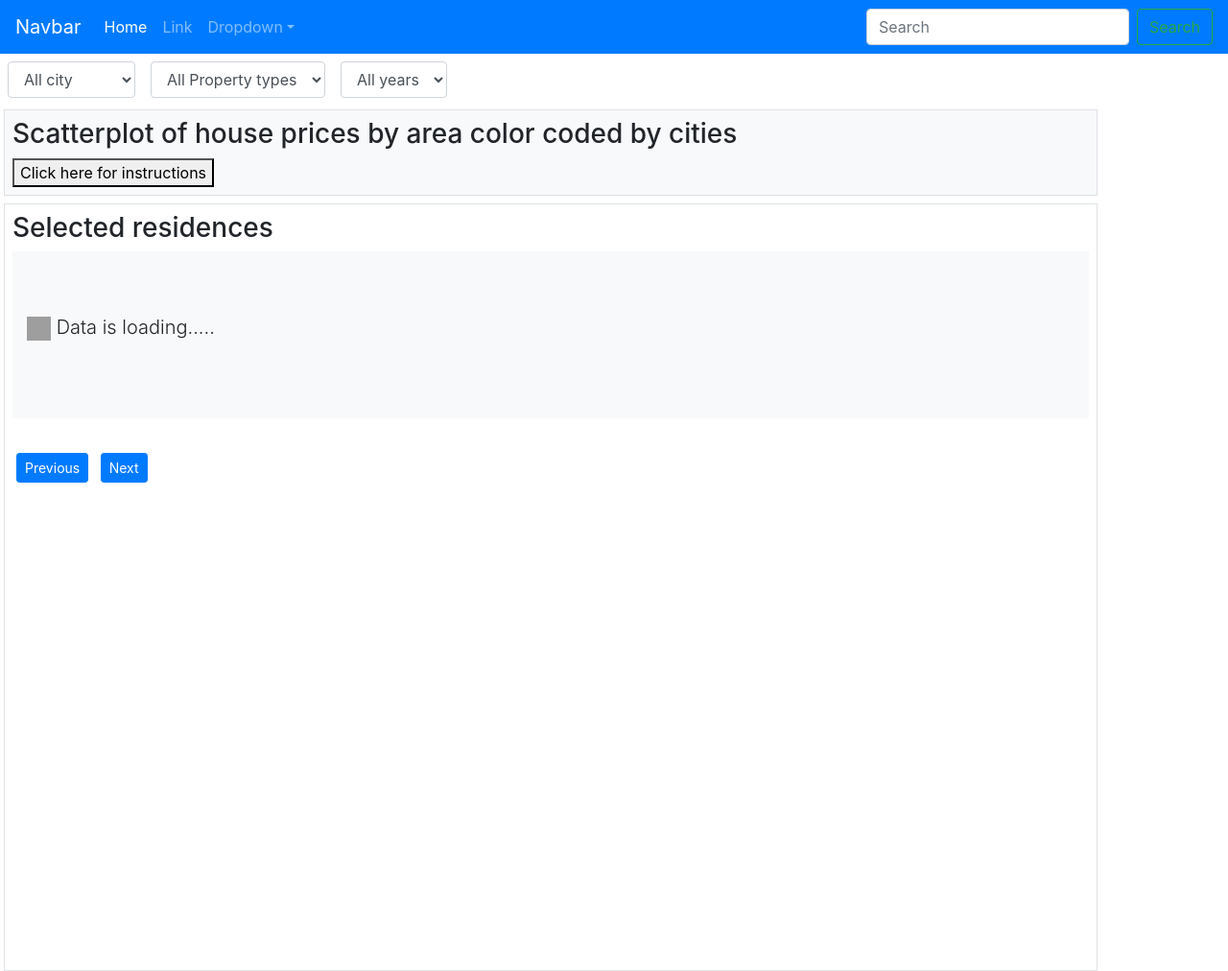
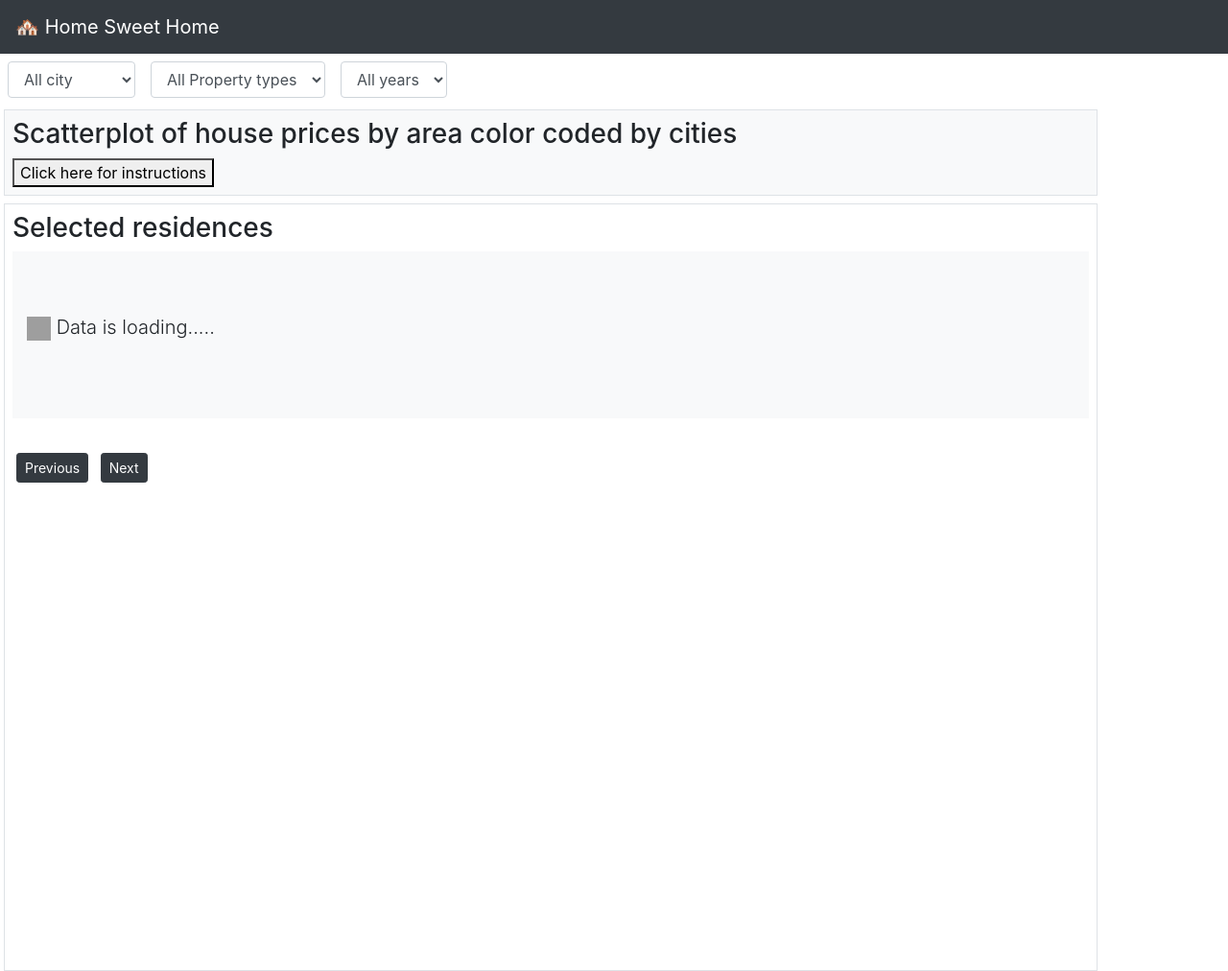
Before and after one commit to bpratomo/homesweethome2, a Django app: page / in a window 1280 px wide. Shown: the whole page at 96% size. Run offline with Django 3.2, Linux system fonts and the light colour scheme; data comes from the database, SQL or seed files in the repository; some libraries are stand-ins or nearby versions; grey boxes are pictures that could not be loaded.

Commit message:
UI Polish

```diff
--- a/homedashboard/serializers.py
+++ b/homedashboard/serializers.py
@@ -21,6 +21,7 @@ class HomeSerializer(serializers.HyperlinkedModelSerializer):
             'property_name',
             'id',
             'city',
+            'property_source_url'
         ]
 
 class SimpleDashboardSerializer(serializers.HyperlinkedModelSerializer):
--- a/static/js/dashboard_data.js
+++ b/static/js/dashboard_data.js
@@ -8,9 +8,9 @@ document.body.appendChild(plotlyjscdn)
 // Render the whole page. Function described below
 window.onload = async function () {
     this.loadUrls(urlHtmlId, urlObject);
-    let dashboardFetchStatus = await this.fetchDashboardData('latesthomeid','dashboard_data');
+    let dashboardFetchStatus = await this.fetchDashboardData('latesthomeid', 'dashboard_data');
     this.InitializeDashboardAndList(dashboardFetchStatus);
-    let homelistFetchStatus = await this.fetchDashboardData('latesthomeid','homelist')
+    let homelistFetchStatus = await this.fetchDashboardData('latesthomeid', 'homelist')
     console.trace(homelistFetchStatus)
     if (homelistFetchStatus) {
         this.recalculateRenderedData()
@@ -21,6 +21,13 @@ window.onload = async function () {
 
 };
 
+/* Close */
+function closeNav() {
+    console.log('closing NAV!')
+    document.getElementById("overlayCarousel").style.height = "0%";
+    document.getElementById("overlayContent").innerHTML = ''
+};            // Overlay functions
+/* Open */
 
 
 //////////////////////////////////////////////////////////////////////////////////////////////////////////////////////
@@ -57,13 +64,13 @@ async function ApiCall(urlDict, key) {
 
 //Check if data is still up-to-date and whether we even need to make an API call
 
-async function fetchDashboardData(referenceId,targetDataKey) {
+async function fetchDashboardData(referenceId, targetDataKey) {
     console.log('fetching data for ' + targetDataKey)
     let remoteReferenceId = await ApiCall(urlObject, referenceId);
 
     //Get local information
     let localTargetData = JSON.parse(localStorage.getItem(targetDataKey));
-    let latestlocalReferenceId = localTargetData ? Math.max(...localTargetData.map(a=>a.id)) : 0
+    let latestlocalReferenceId = localTargetData ? Math.max(...localTargetData.map(a => a.id)) : 0
 
     //Perform the comparison
     if (remoteReferenceId['id'] == latestlocalReferenceId && localTargetData) {
@@ -163,8 +170,8 @@ function generatePlotlyChart(input_data, layout, config) {
 // Default setting
 var defaultSelectedPoints;
 var selectedPoints = [];
-var xbounds = [-Infinity,Infinity]
-var ybounds = [-Infinity,Infinity]
+var xbounds = [-Infinity, Infinity]
+var ybounds = [-Infinity, Infinity]
 
 // Plotly interaction functions
 function selectPoints(eventData) {
@@ -175,7 +182,7 @@ function selectPoints(eventData) {
 function zoomToPoints(xMin, xMax, yMin, yMax) {
     xbounds = [xMin, xMax];
     ybounds = [yMin, yMax];
-    recalculateRenderedData(selectedPoints,xbounds, ybounds);
+    recalculateRenderedData(selectedPoints, xbounds, ybounds);
 };
 
 function clickPoints() {
@@ -184,7 +191,7 @@ function clickPoints() {
 
 
 // Feed Vue the required final lists
-function recalculateRenderedData(selectedPoints=[], xbounds= [-Infinity, Infinity], ybounds = [-Infinity, Infinity]) {
+function recalculateRenderedData(selectedPoints = [], xbounds = [-Infinity, Infinity], ybounds = [-Infinity, Infinity]) {
     let dashboard_data = dataDict['dashboard_data']
     let homelist = dataDict['homelist']
     let rendered_points = []
@@ -244,41 +251,52 @@ function initializeVueApp() {
             componentKey: 0,
             homelist: null,
             pageNumber: 0,
-            size : 10,
+            size: 10,
         },
         methods: {
             forceRerender() {
                 this.pageNumber = 0
                 this.componentKey += 1;
             },
-            pageNext(){
+            pageNext() {
                 this.pageNumber++;
             },
-            pagePrevious(){
+            pagePrevious() {
                 this.pageNumber--;
             },
-            goToPage(index){
+            goToPage(index) {
                 this.pageNumber = index;
+            },
+            openNav(screenshot) {
+                console.log('opening NAV!')
+                console.log(typeof screenshot)
+                let imageItem = document.createElement("IMG")
+                imageItem.src = screenshot
+                document.getElementById('overlayContent').appendChild(imageItem)
+                document.getElementById("overlayCarousel").style.height = "100%";
+
             }
+
+
 
         },
         computed: {
-            pageCount(){
+            pageCount() {
                 let l = this.homelist.length;
                 let s = this.size;
-                return Math.ceil(l/s)
+                return Math.ceil(l / s)
             },
-            paginatedData(){
+            paginatedData() {
                 const start = this.pageNumber * this.size,
-                      end = start + this.size
-                console.log([start,end])
-                return this.homelist.slice(start,end)
+                    end = start + this.size
+                console.log([start, end])
+                return this.homelist.slice(start, end)
             },
-            renderedButtonIndices(){
+            renderedButtonIndices() {
 
-                let startAndEndButton = [0,this.pageCount-1]
+                let startAndEndButton = [0, this.pageCount - 1]
                 console.log(startAndEndButton)
-                let relativePageButtons = [...Array(this.pageNumber+4).keys()].filter(a => a>this.pageNumber-4)
+                let relativePageButtons = [...Array(this.pageNumber + 4).keys()].filter(a => a > this.pageNumber - 4)
                 console.log(relativePageButtons)
                 console.log('testing renderedbuttonIndices')
                 return startAndEndButton.concat(relativePageButtons)
--- a/templates/base.html
+++ b/templates/base.html
@@ -5,31 +5,9 @@
 
 
 <head>
-    <nav class="navbar navbar-expand-sm navbar-dark bg-primary sticky-top">
-        <a class="navbar-brand" href="#">Navbar</a>
-        <button class="navbar-toggler d-lg-none" type="button" data-toggle="collapse" data-target="#collapsibleNavId"
-            aria-controls="collapsibleNavId" aria-expanded="false" aria-label="Toggle navigation"></button>
-        <div class="collapse navbar-collapse" id="collapsibleNavId">
-            <ul class="navbar-nav mr-auto mt-2 mt-lg-0">
-                <li class="nav-item active">
-                    <a class="nav-link" href="#">Home <span class="sr-only">(current)</span></a>
-                </li>
-                <li class="nav-item">
-                    <a class="nav-link" href="#">Link</a>
-                </li>
-                <li class="nav-item dropdown">
-                    <a class="nav-link dropdown-toggle" href="#" id="dropdownId" data-toggle="dropdown"
-                        aria-haspopup="true" aria-expanded="false">Dropdown</a>
-                    <div class="dropdown-menu" aria-labelledby="dropdownId">
-                        <a class="dropdown-item" href="#">Action 1</a>
-                        <a class="dropdown-item" href="#">Action 2</a>
-                    </div>
-                </li>
-            </ul>
-            <form class="form-inline my-2 my-lg-0">
-                <input class="form-control mr-sm-2" type="text" placeholder="Search">
-                <button class="btn btn-outline-success my-2 my-sm-0" type="submit">Search</button>
-            </form>
+    <nav class="navbar navbar-expand-sm navbar-dark bg-dark sticky-top">
+        <a class="navbar-brand" href="#">🏘️ Home Sweet Home</a>
+
         </div>
     </nav>
 </head>
--- a/templates/index.html
+++ b/templates/index.html
@@ -6,7 +6,17 @@
 <div id='drf_latesthome' data-url='{% url 'dashboard-detail' latesthomeid.id %}'></div>
 <div id='drf_dashboard_data' data-url='{% url 'dashboard-list' %}'></div>
 <div id='drf_homelisting' data-url='{% url 'home-list' %}'></div>
+<div id="overlayCarousel" class="overlay">
 
+    <!-- Button to close the overlay navigation -->
+    <a href="javascript:void(0)" class="closebtn" onclick="closeNav()">&times;</a>
+
+    <!-- Overlay content -->
+    <div id='overlayContent' class="overlay-content ">
+
+    </div>
+
+</div>
 {% comment %} Section Dropdown {% endcomment %}
 <div class='d-flex flex-row'>
 
@@ -64,6 +74,9 @@
         <h3>Selected residences </h3>
 
         <div id='homelisting' :key="componentKey">
+
+
+
             <div v-if="homelist ==null">
                 <div class="jumbotron jumbotron-fluid bg-light">
                     <div class="container">
@@ -81,23 +94,22 @@
 
             <div v-else>
 
-                <button @click="pagePrevious" class="btn btn-primary btn-sm m-1" :disabled="pageNumber==0">
+                <button @click="pagePrevious" class="btn btn-dark btn-sm m-1" :disabled="pageNumber==0">
                     Previous
                 </button>
 
 
                 <template v-for="index in [...Array(pageCount).keys()]">
                     <span v-if="renderedButtonIndices.includes(index)">
-                        <button @click="goToPage(index)" class="btn btn-primary btn-sm m-1"
-                            v-bind:class="{ active: index==pageNumber }"
-                            >[[index +1]]</button>
+                        <button @click="goToPage(index)" class="btn btn-dark btn-sm m-1"
+                            v-bind:class="{ active: index==pageNumber }">[[index +1]]</button>
                     </span>
                     <span v-if="index-pageNumber==5|pageNumber-index==5">...</span>
                 </template>
 
 
 
-                <button @click="pageNext" class="btn btn-primary btn-sm m-1" :disabled="pageNumber >= pageCount -1">
+                <button @click="pageNext" class="btn btn-dark btn-sm m-1" :disabled="pageNumber >= pageCount -1">
                     Next
                 </button>
                 <template v-for="(item,index) in paginatedData">
@@ -109,10 +121,12 @@
                                     <template v-for="(screenshot,sindex) in item.screenshots">
 
                                         <div v-if="sindex==0" class="carousel-item active">
-                                            <img class="d-block gallery-fixed" :src="screenshot" alt="First slide">
+                                            <img class="d-block gallery-fixed" @click="openNav(screenshot)"
+                                                :src="screenshot" alt="First slide">
                                         </div>
                                         <div v-else class="carousel-item">
-                                            <img class="d-block gallery-fixed " :src="screenshot" alt="index">
+                                            <img class="d-block gallery-fixed " @click="openNav(screenshot)"
+                                                :src="screenshot" alt="index">
                                         </div>
                                     </template>
 
@@ -132,8 +146,9 @@
 
                             <hr />
 
-                            <h4 class="card-title"><span class='capitalized'>[[item.property_name]]</span> in <span
-                                    class='capitalized'>[[item.city | capitalize]]</span></h4>
+                            <h4 class="card-title"><a :href="item.property_source_url"><span
+                                        class='capitalized'>[[item.property_name]]</span> in <span
+                                        class='capitalized'>[[item.city | capitalize]]</span></a></h4>
                             <h5>💸 Price: €[[item.price]] per month | 🏠 Area: [[item.area]] m2 | 🏗️ Built
                                 on:[[item.year_of_construction]] </h5>
                             <div :id="'description'+index" class="card-text collapse" aria-expanded="false">
@@ -170,6 +185,79 @@
 
 {% block scripts %}
 <style>
+    .overlay {
+        /* Height & width depends on how you want to reveal the overlay (see JS below) */
+        height: 0;
+        width: 100%;
+        position: fixed;
+        /* Stay in place */
+        z-index: 1;
+        /* Sit on top */
+        left: 0;
+        top: 0;
+        background-color: rgb(0, 0, 0);
+        /* Black fallback color */
+        background-color: rgba(0, 0, 0, 0.9);
+        /* Black w/opacity */
+        overflow-x: hidden;
+        /* Disable horizontal scroll */
+        transition: 0.5s;
+        /* 0.5 second transition effect to slide in or slide down the overlay (height or width, depending on reveal) */
+    }
+
+    /* Position the content inside the overlay */
+    .overlay-content {
+        position: relative;
+        top: 25%;
+        /* 25% from the top */
+        width: 100%;
+        /* 100% width */
+        text-align: center;
+        /* Centered text/links */
+        margin-top: 30px;
+        /* 30px top margin to avoid conflict with the close button on smaller screens */
+    }
+
+    /* The navigation links inside the overlay */
+    .overlay a {
+        padding: 8px;
+        text-decoration: none;
+        font-size: 36px;
+        color: #818181;
+        display: block;
+        /* Display block instead of inline */
+        transition: 0.3s;
+        /* Transition effects on hover (color) */
+    }
+
+    /* When you mouse over the navigation links, change their color */
+    .overlay a:hover,
+    .overlay a:focus {
+        color: #f1f1f1;
+    }
+
+    /* Position the close button (top right corner) */
+    .overlay .closebtn {
+        position: absolute;
+        top: 50px;
+        right: 45px;
+        font-size: 60px;
+    }
+
+    /* When the height of the screen is less than 450 pixels, change the font-size of the links and position the close button again, so they don't overlap */
+    @media screen and (max-height: 450px) {
+        .overlay a {
+            font-size: 20px
+        }
+
+        .overlay .closebtn {
+            font-size: 40px;
+            top: 15px;
+            right: 35px;
+        }
+    }
+
+
     .second-column .gallery-fixed {
         max-height: 400px;
         margin-left: auto;
```
